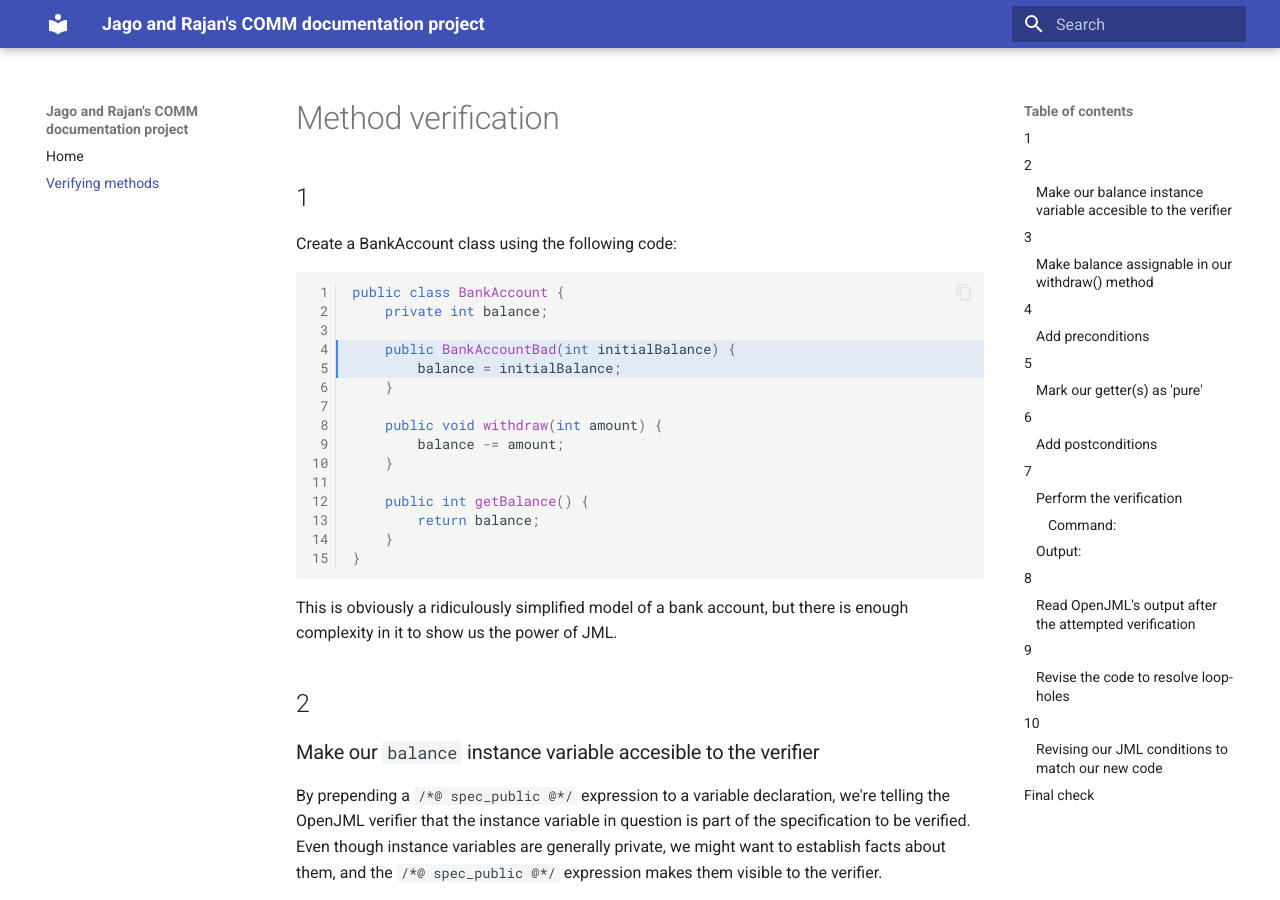
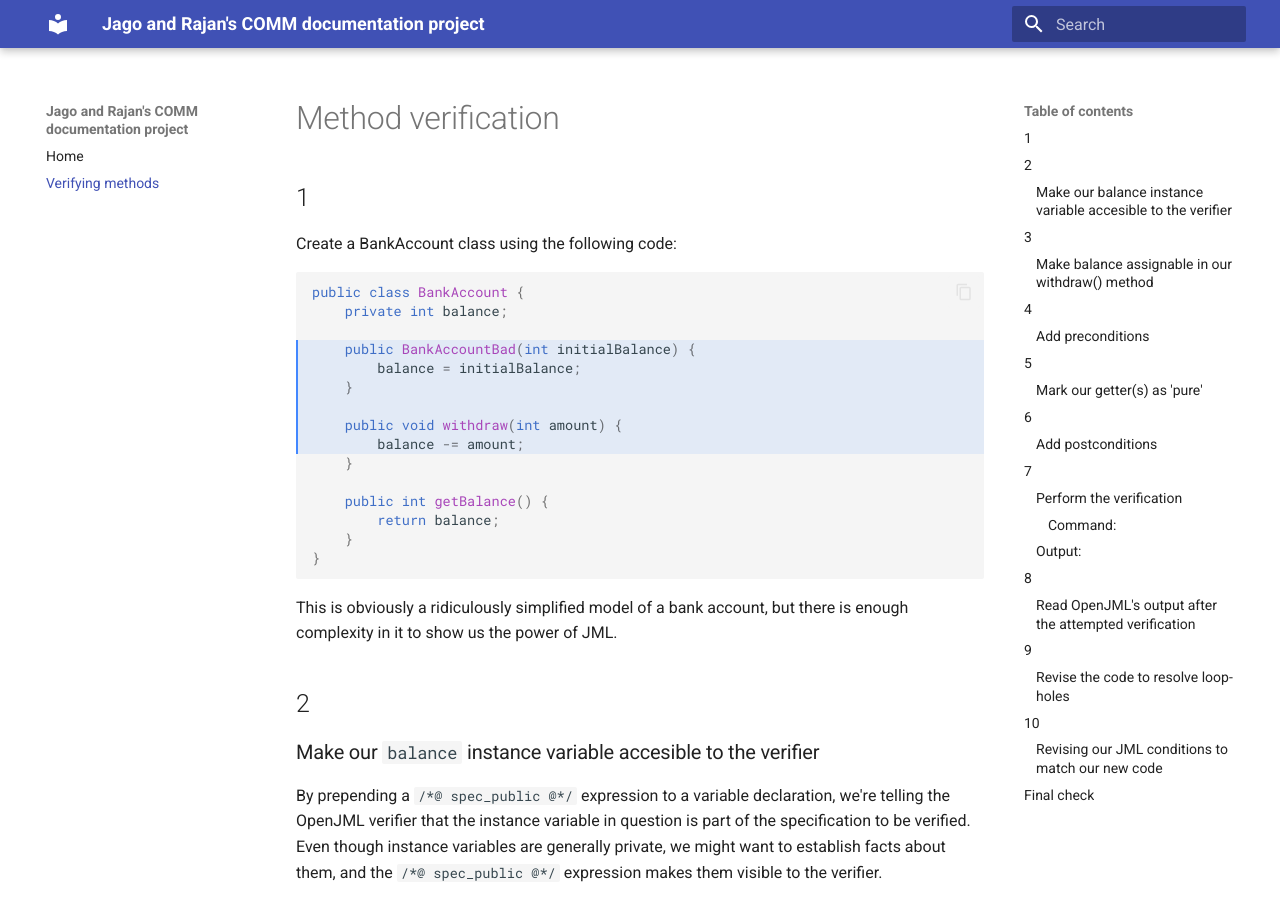
Before and after one commit to jagohine/documentation_project, an MkDocs documentation site: the page built from docs/method_verification.md, in a window 1280 px wide and 900 px high. Built offline with MkDocs 1.6.1 and Material for MkDocs 9.7.7, drawn with Linux system fonts in a browser that asks for light colours.

Commit message:
add highlighted lines

````diff
--- a/docs/method_verification.md
+++ b/docs/method_verification.md
@@ -3,7 +3,7 @@
 ## 1
 Create a BankAccount class using the following code:
 
-```java hl_lines="4 5" linenums="1"
+```java hl_lines="4-9"
 
 public class BankAccount {
     private int balance;
````
